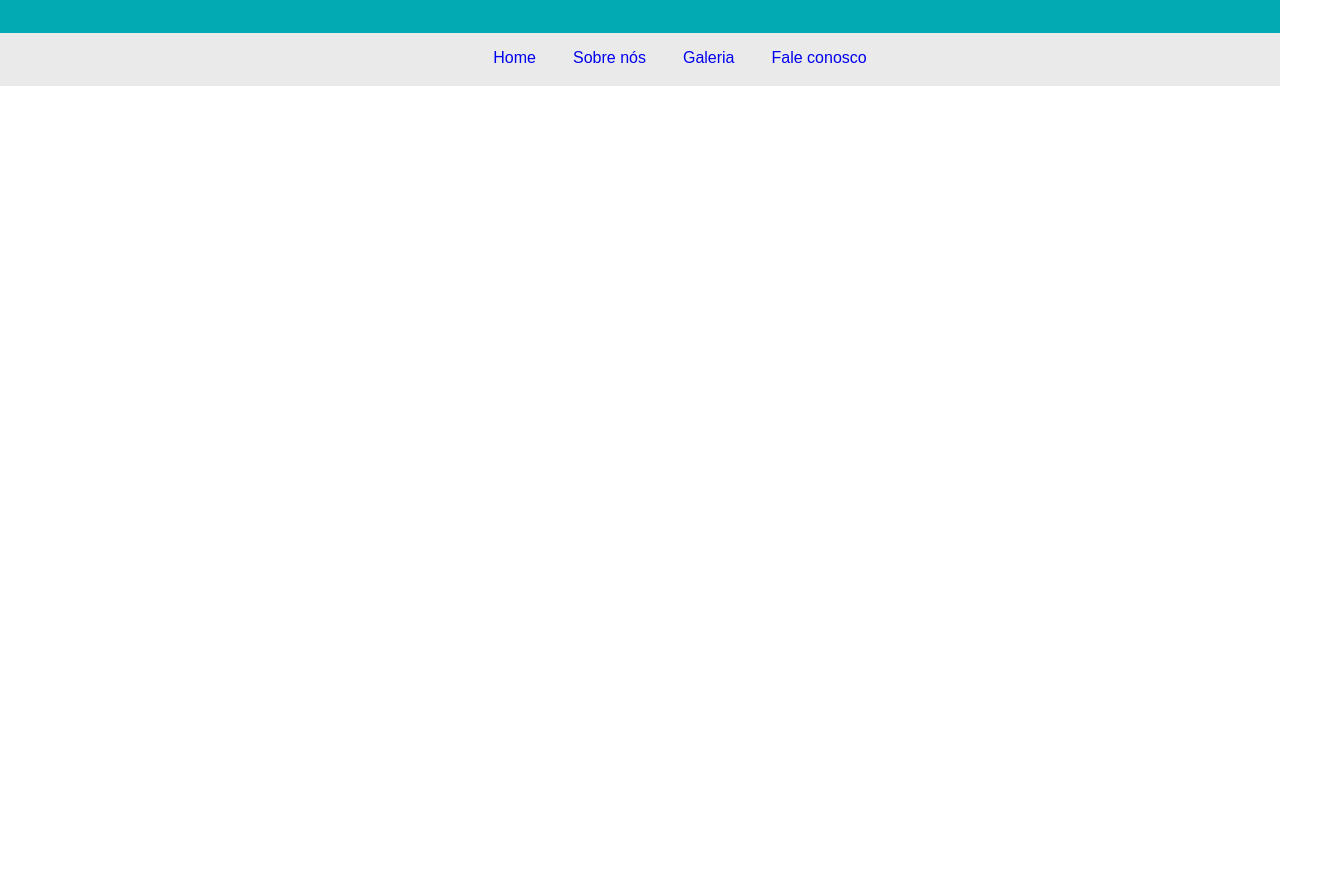
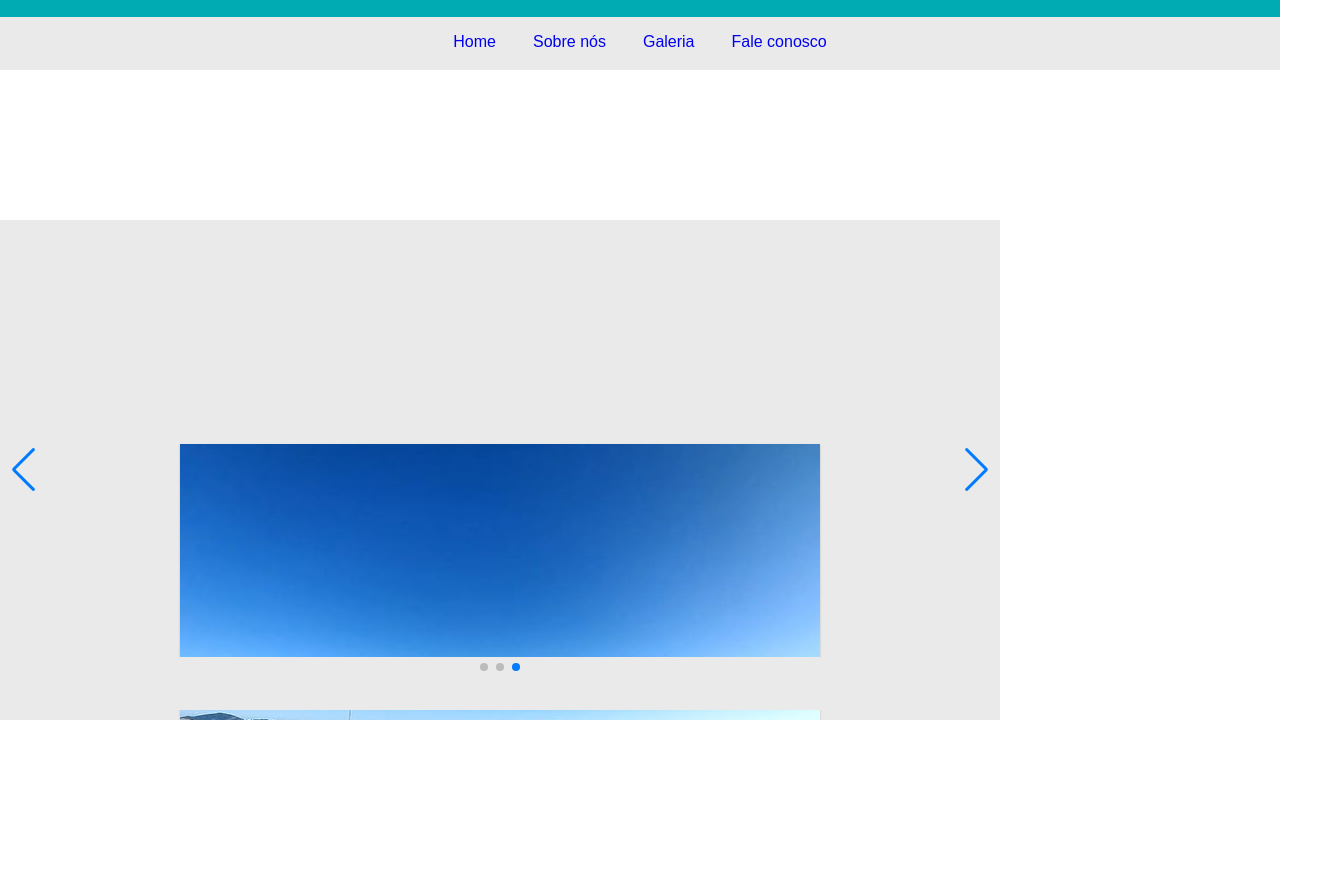
Before and after one commit to guilhermehenrsilva/Escola-Estadual-Joao-de-Paula-Caproni, a plain HTML site: page Site/index.html in a window 1280 px wide. Shown: the part 169-1039 px from the top of the page, 1320 px wide, since content can reach past the window. Before the commit the page ends 800 px from the top, so only its background shows below. Drawn offline with nearby package versions, Linux system fonts and the light colour scheme.

Commit message:
Guilherme 28/09 inserção do carrosel de fotos

```diff
--- a/Site/index.html
+++ b/Site/index.html
@@ -1,9 +1,14 @@
 <!DOCTYPE html>
-<html lang="en">
+<html lang="pt-br" dir="ltr">
 <head>
     <meta charset="UTF-8">
+    <meta http-equiv="X-UA-Compatible" content="IE=edge">
     <meta name="viewport" content="width=device-width, initial-scale=1.0">
+    <link rel="stylesheet" href="https://unpkg.com/swiper@8/swiper-bundle.min.css" />
     <link rel="stylesheet" href="style.css">
+    <script src="script.js"defer ></script>
+
+
     <title>EEJPC</title>
 </head>
 <body>
@@ -53,5 +58,40 @@
         </ul>
     </div>
 
+        <body class="carrossel">
+
+
+            <main>
+
+                <div class="swiper">
+                    <div class="swiper-wrapper">
+                      <div class="swiper-slide">
+                        <div class="project-img">
+                          <img src="./Imagens/alunos.jpg" alt="Foto 01">
+                        </div>
+                      </div>
+                      <div class="swiper-slide">
+                        <div class="project-img">
+                          <img src="./Imagens/biblioteca.jpg" alt="Foto 02">
+                        </div>
+                      </div>
+                      <div class="swiper-slide">
+                        <div class="project-img">
+                          <img src="./Imagens/escola.jpg" alt="Foto 03">
+                        </div>
+                      </div>
+                    </div>
+
+                  <div class="swiper-button-next"></div>
+                  <div class="swiper-button-prev"></div>
+                  <div class="swiper-pagination"></div>
+                </div>
+              </main>
+
+              <script src="https://unpkg.com/swiper@8/swiper-bundle.min.js"></script>
+              <script src="script.js"></script>
+
+        </body>
+
 </body>
 </html>
--- /dev/null
+++ b/Site/script.js
@@ -0,0 +1,12 @@
+var swiper = new Swiper(".swiper", {
+   cssMode: true,
+   loop: true,
+   navigation: {
+     nextEl: ".swiper-button-next",
+     prevEl: ".swiper-button-prev",
+   },
+   pagination: {
+     el: ".swiper-pagination",
+   },
+   keyboard: true,
+ });
--- a/Site/style.css
+++ b/Site/style.css
@@ -2,6 +2,8 @@ body{
     font-family: sans-serif;
     max-width: 100%;
     margin: 0;
+
+
 }
 
 .preenchimento1 {
@@ -92,3 +94,57 @@ div{
     width: 100%;
     margin: 0;
 }
+
+/* ------------------------------------------------------------------------*/
+* {
+    margin: 0;
+    padding: 0;
+    box-sizing: border-box;
+    font-family: sans-serif;
+  }
+
+  .bodycarrossel {
+    /*background-color: #fcfbff;*/
+    display: flex;
+    justify-content: center;
+    margin: 0;
+    padding: 0;
+    box-sizing: border-box;
+    font-family: sans-serif;
+  }
+
+  main {
+    height: 100vh;
+    width: 100%;
+    max-width: 1000px;
+    display: flex;
+    flex-wrap: wrap;
+    align-content: center;
+    justify-content: center;
+  }
+
+  span {
+    font-size: x-large;
+  }
+
+  img {
+    box-shadow: 0 1px 2px #0003;
+    width: 100%;
+  }
+
+  .swiper {
+    height: 500px;
+  }
+
+  .swiper-slide {
+    text-align: center;
+    display: flex;
+    align-items: center;
+    justify-content: center;
+  }
+
+  @media (max-width: 450px) {
+    .swiper {
+      height: 270px;
+    }
+  }
```
Also changed, not shown: Site/Imagens/Frente+logo.jpg (added), Site/Imagens/SalaInformatica.jpg (added), Site/Imagens/alunos.jpg (added), Site/Imagens/biblioteca.jpg (added), Site/Imagens/escola.jpg (added), Site/Imagens/logo.jpg (added), Site/Imagens/salaLab.jpg (added), Site/Imagens/salaLab2.jpg (added), Site/Imagens/salaLab3.jpg (added).
